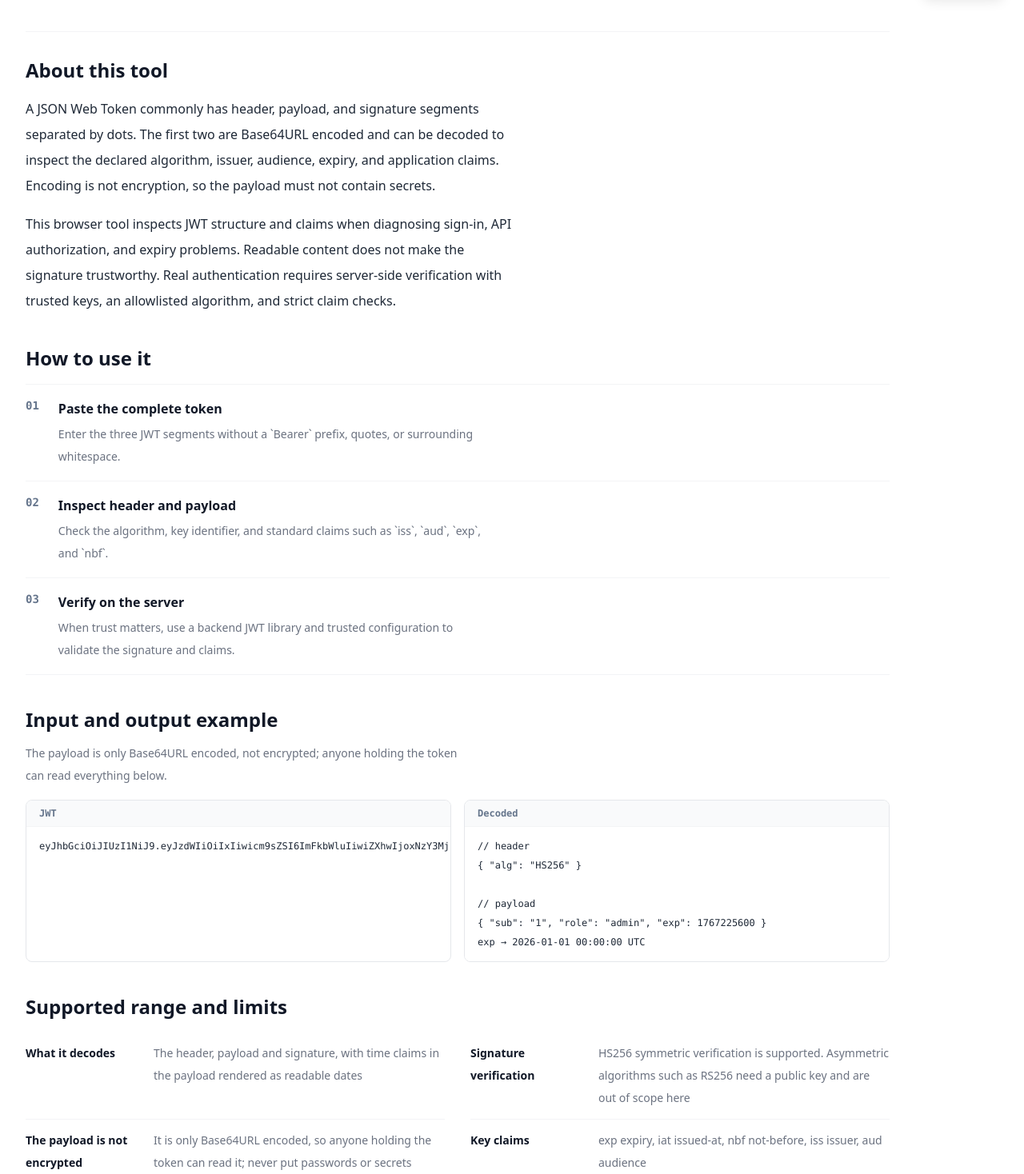
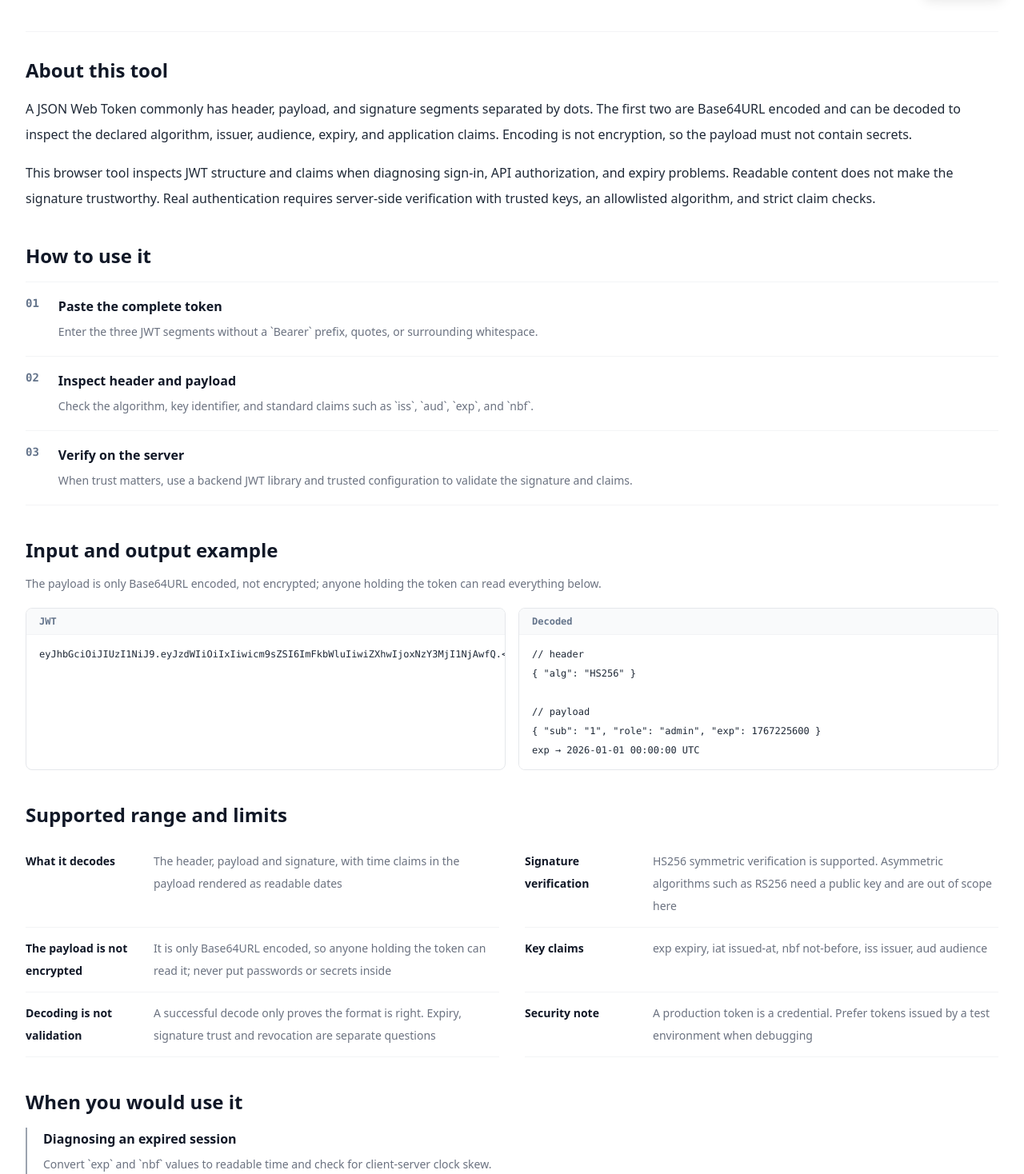
Before and after one commit to 89171/toolgarden, a Next.js app: page /en/jwt in a window 1280 px wide. Shown: the part 782-2250 px from the top of the page at 80% size. Built offline with nearby package versions, Linux system fonts and the light colour scheme; no server answers.

Commit message:
style: width

```diff
--- a/app/[locale]/blog/[slug]/page.tsx
+++ b/app/[locale]/blog/[slug]/page.tsx
@@ -88,7 +88,7 @@ export default async function BlogArticlePage({ params }: BlogArticlePageProps)
               <h1 id="consolidated-title" className="mt-3 max-w-3xl text-3xl font-bold leading-tight text-content sm:text-5xl">
                 {m.blog.consolidated_title}
               </h1>
-              <p className="mt-5 max-w-[68ch] text-base leading-8 text-content-muted">
+              <p className="mt-5 text-base leading-8 text-content-muted">
                 {m.blog.consolidated_description}
               </p>
 
--- a/components/HubPageContent.tsx
+++ b/components/HubPageContent.tsx
@@ -66,7 +66,7 @@ export function HubPageContent({ locale, hubKey, tools, itemListJsonLd }: HubPag
               <span className="font-medium text-content-secondary">{hub.breadcrumb}</span>
             </nav>
             <h1 className="text-2xl font-bold leading-tight text-content sm:text-3xl">{hub.title}</h1>
-            <p className="mt-3 max-w-3xl text-base leading-relaxed text-content-muted">
+            <p className="mt-3 text-base leading-relaxed text-content-muted">
               {hub.description}
             </p>
             <p className="mt-4 text-sm text-content-faint">{hub.privacy_note}</p>
--- a/components/JsonToolsHubContent.tsx
+++ b/components/JsonToolsHubContent.tsx
@@ -68,7 +68,7 @@ export function JsonToolsHubContent({ locale }: JsonToolsHubContentProps) {
           <h1 className="text-2xl font-bold leading-tight text-content sm:text-3xl">
             {m.json_hub.title}
           </h1>
-          <p className="mt-3 max-w-3xl text-base leading-relaxed text-content-muted">
+          <p className="mt-3 text-base leading-relaxed text-content-muted">
             {m.json_hub.description}
           </p>
           <p className="mt-4 text-sm text-content-faint">
--- a/components/ToolArticle.tsx
+++ b/components/ToolArticle.tsx
@@ -20,13 +20,13 @@ export const ToolArticle: React.FC<ToolArticleProps> = ({ toolId, body }) => {
   const headingId = (block: string) => `${toolId}-${block}-title`;
 
   return (
-    <article className="mt-10 flex w-full max-w-[1080px] flex-col gap-10 border-t border-border-subtle pt-8">
+    <article className="mt-10 flex w-full flex-col gap-10 border-t border-border-subtle pt-8">
       {/* 概述：单栏散文，限制在易读的字符宽度内 */}
       <section aria-labelledby={headingId('overview')}>
         <h2 id={headingId('overview')} className="text-xl font-bold text-content sm:text-2xl">
           {t('overview')}
         </h2>
-        <div className="mt-4 flex max-w-[68ch] flex-col gap-4 text-base leading-8 text-content-secondary">
+        <div className="mt-4 flex flex-col gap-4 text-base leading-8 text-content-secondary">
           {body.overview.map((paragraph) => (
             <p key={paragraph}>{paragraph}</p>
           ))}
@@ -49,7 +49,7 @@ export const ToolArticle: React.FC<ToolArticleProps> = ({ toolId, body }) => {
               </span>
               <div className="min-w-0">
                 <h3 className="font-semibold leading-7 text-content">{step.title}</h3>
-                <p className="mt-1 max-w-[68ch] text-sm leading-7 text-content-muted">{step.detail}</p>
+                <p className="mt-1 text-sm leading-7 text-content-muted">{step.detail}</p>
               </div>
             </li>
           ))}
@@ -62,7 +62,7 @@ export const ToolArticle: React.FC<ToolArticleProps> = ({ toolId, body }) => {
           <h2 id={headingId('example')} className="text-xl font-bold text-content sm:text-2xl">
             {t('example')}
           </h2>
-          <p className="mt-3 max-w-[68ch] text-sm leading-7 text-content-muted">{body.example.caption}</p>
+          <p className="mt-3 text-sm leading-7 text-content-muted">{body.example.caption}</p>
           <div className="mt-4 grid gap-4 lg:grid-cols-2">
             {[
               { label: body.example.inputLabel, code: body.example.input },
@@ -110,7 +110,7 @@ export const ToolArticle: React.FC<ToolArticleProps> = ({ toolId, body }) => {
           {body.scenarios.map((scenario) => (
             <li key={scenario.title} className="border-l-2 border-border-strong pl-4 sm:pl-5">
               <h3 className="font-semibold leading-7 text-content">{scenario.title}</h3>
-              <p className="mt-1 max-w-[68ch] text-sm leading-7 text-content-muted">{scenario.detail}</p>
+              <p className="mt-1 text-sm leading-7 text-content-muted">{scenario.detail}</p>
             </li>
           ))}
         </ul>
```
